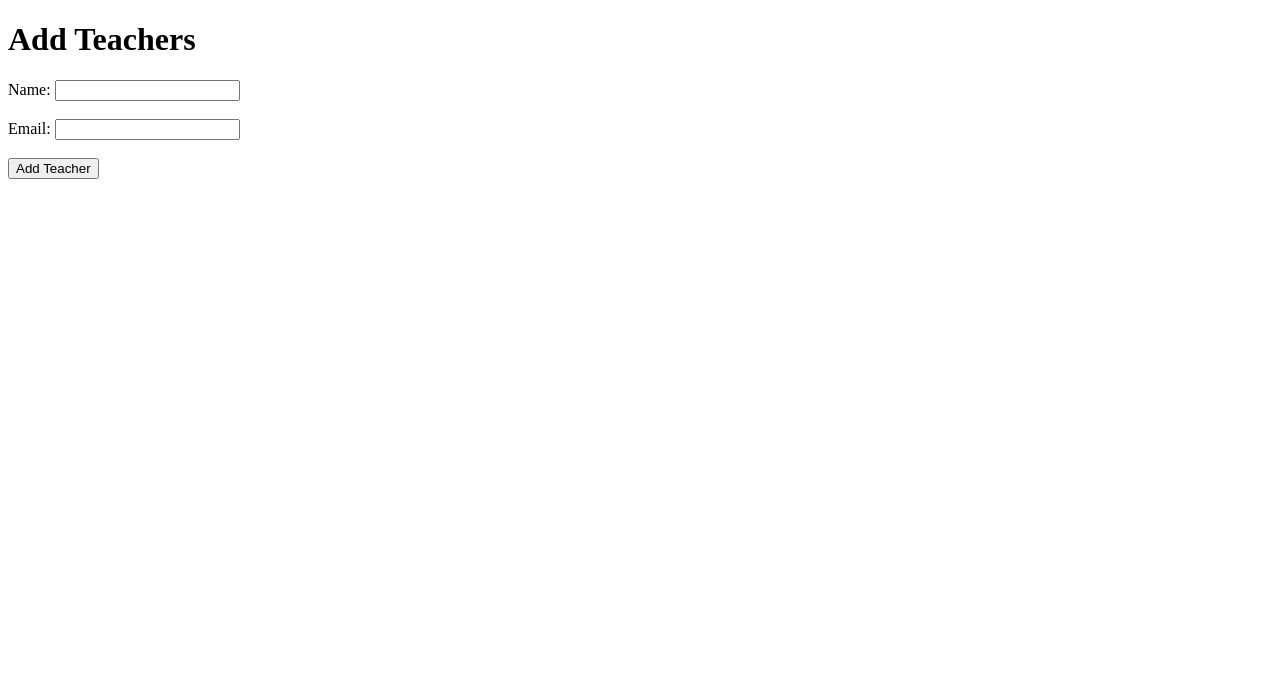
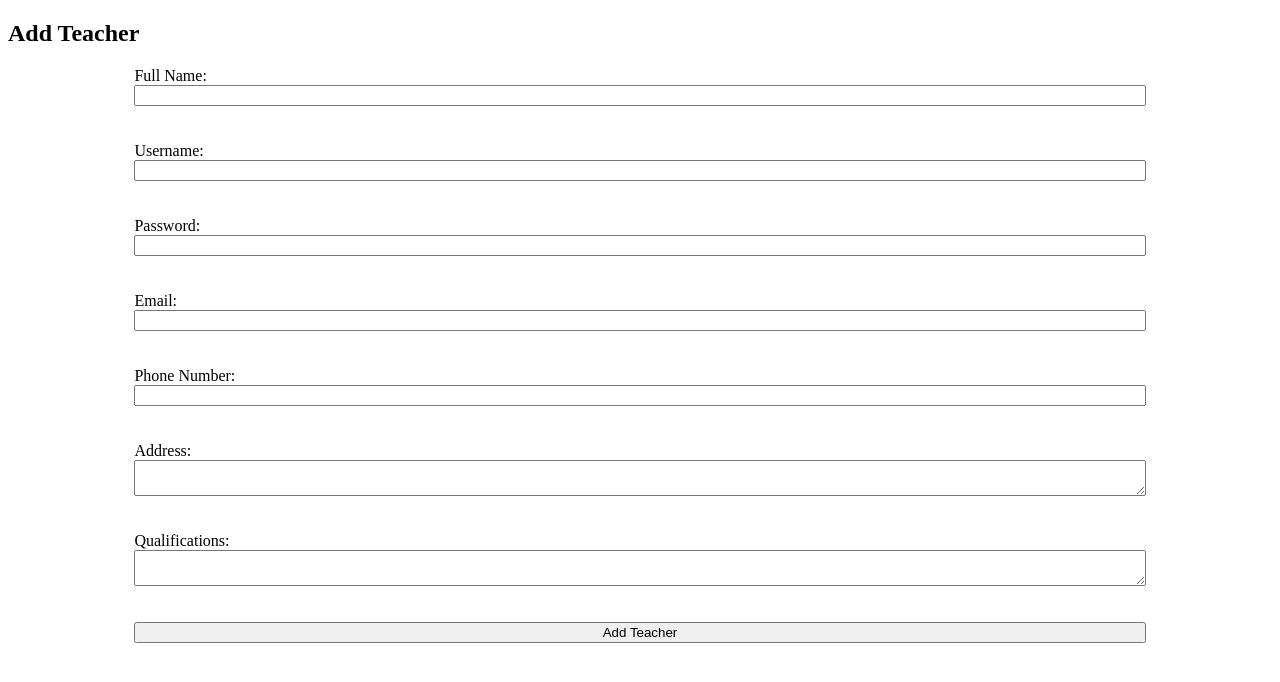
Before and after one commit to Lakvindu05/Student-teacher-management-System, a PHP site: page /add-teachers.php in a window 1280 px wide. Shown: the top 682 px of the page. Run offline with PHP 8.4, Linux system fonts and the light colour scheme; the visitor is signed in with stand-in values (Sample User, id 1).

Commit message:
update the add teacher to include all the information

```diff
--- a/add-teachers.php
+++ b/add-teachers.php
@@ -1,47 +1,85 @@
-<!-- add-teachers.php -->
 <?php
 session_start();
 include 'db-connect.php';
 
-if (!isset($_SESSION['username'])) {
-    header('Location: admin-login.html');
-    exit();
-}
+// Enable error reporting
+ini_set('display_errors', 1);
+ini_set('display_startup_errors', 1);
+error_reporting(E_ALL);
+
+$message = '';
 
 if ($_SERVER["REQUEST_METHOD"] == "POST") {
-    $name = $_POST['name'];
+    $fullname = $_POST['fullname'];
+    $username = $_POST['username'];
+    $password = $_POST['password'];
     $email = $_POST['email'];
+    $phone_number = $_POST['phone_number'];
+    $address = $_POST['address'];
+    $qualifications = $_POST['qualifications'];
 
-    $name = mysqli_real_escape_string($conn, $name);
+    // Prevent SQL injection
+    $fullname = mysqli_real_escape_string($conn, $fullname);
+    $username = mysqli_real_escape_string($conn, $username);
+    $password = mysqli_real_escape_string($conn, $password);
     $email = mysqli_real_escape_string($conn, $email);
+    $phone_number = mysqli_real_escape_string($conn, $phone_number);
+    $address = mysqli_real_escape_string($conn, $address);
+    $qualifications = mysqli_real_escape_string($conn, $qualifications);
 
-    $sql = "INSERT INTO Teachers (name, email) VALUES ('$name', '$email')";
-    if ($conn->query($sql) === TRUE) {
-        echo "Teacher added successfully!";
+    // Hash the password before storing
+    $hashed_password = password_hash($password, PASSWORD_DEFAULT);
+
+    // Check if username already exists
+    $sql = "SELECT id FROM Teachers WHERE username = '$username'";
+    $result = $conn->query($sql);
+
+    if ($result->num_rows > 0) {
+        // Username already exists
+        $message = "Username already taken!";
     } else {
-        echo "Error: " . $sql . "<br>" . $conn->error;
+        // Insert the new teacher into the database
+        $sql = "INSERT INTO Teachers (fullname, username, password, email, phone_number, address, qualifications) VALUES ('$fullname', '$username', '$hashed_password', '$email', '$phone_number', '$address', '$qualifications')";
+        if ($conn->query($sql) === TRUE) {
+            $message = "Teacher added successfully!";
+        } else {
+            $message = "Error: " . $sql . "<br>" . $conn->error;
+        }
     }
 }
 
+$conn->close();
 ?>
 <!DOCTYPE html>
 <html lang="en">
 <head>
     <meta charset="UTF-8">
     <meta name="viewport" content="width=device-width, initial-scale=1.0">
-    <title>Add Teachers</title>
+    <title>Add Teacher</title>
 </head>
 <body>
-    <h1>Add Teachers</h1>
-    <form action="add-teachers.php" method="post">
-        <label for="name">Name:</label>
-        <input type="text" id="name" name="name" required><br><br>
+    <h2>Add Teacher</h2>
+    <?php
+    if (!empty($message)) {
+        echo "<p style='color: red;'>$message</p>";
+    }
+    ?>
+    <form action="add-teacher.php" method="post" style="display: flex; flex-direction: column; width: 80%; margin: auto;">
+        <label for="fullname">Full Name:</label>
+        <input type="text" id="fullname" name="fullname" required><br><br>
+        <label for="username">Username:</label>
+        <input type="text" id="username" name="username" required><br><br>
+        <label for="password">Password:</label>
+        <input type="password" id="password" name="password" required><br><br>
         <label for="email">Email:</label>
         <input type="email" id="email" name="email" required><br><br>
+        <label for="phone_number">Phone Number:</label>
+        <input type="text" id="phone_number" name="phone_number" required><br><br>
+        <label for="address">Address:</label>
+        <textarea id="address" name="address" required></textarea><br><br>
+        <label for="qualifications">Qualifications:</label>
+        <textarea id="qualifications" name="qualifications" required></textarea><br><br>
         <input type="submit" value="Add Teacher">
     </form>
 </body>
 </html>
-<?php
-$conn->close();
-?>
```
Also changed, not shown: database.txt (+8 -2 lines).
